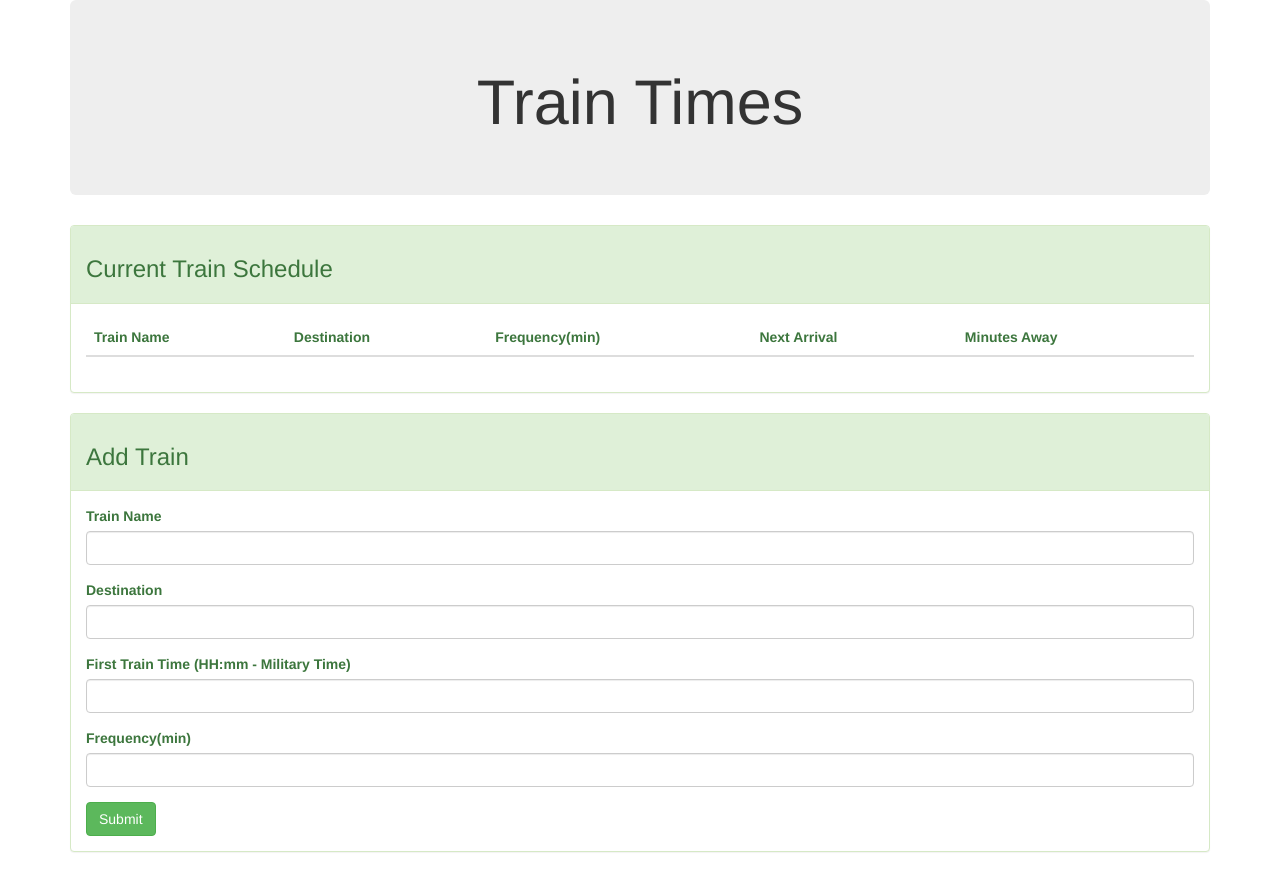
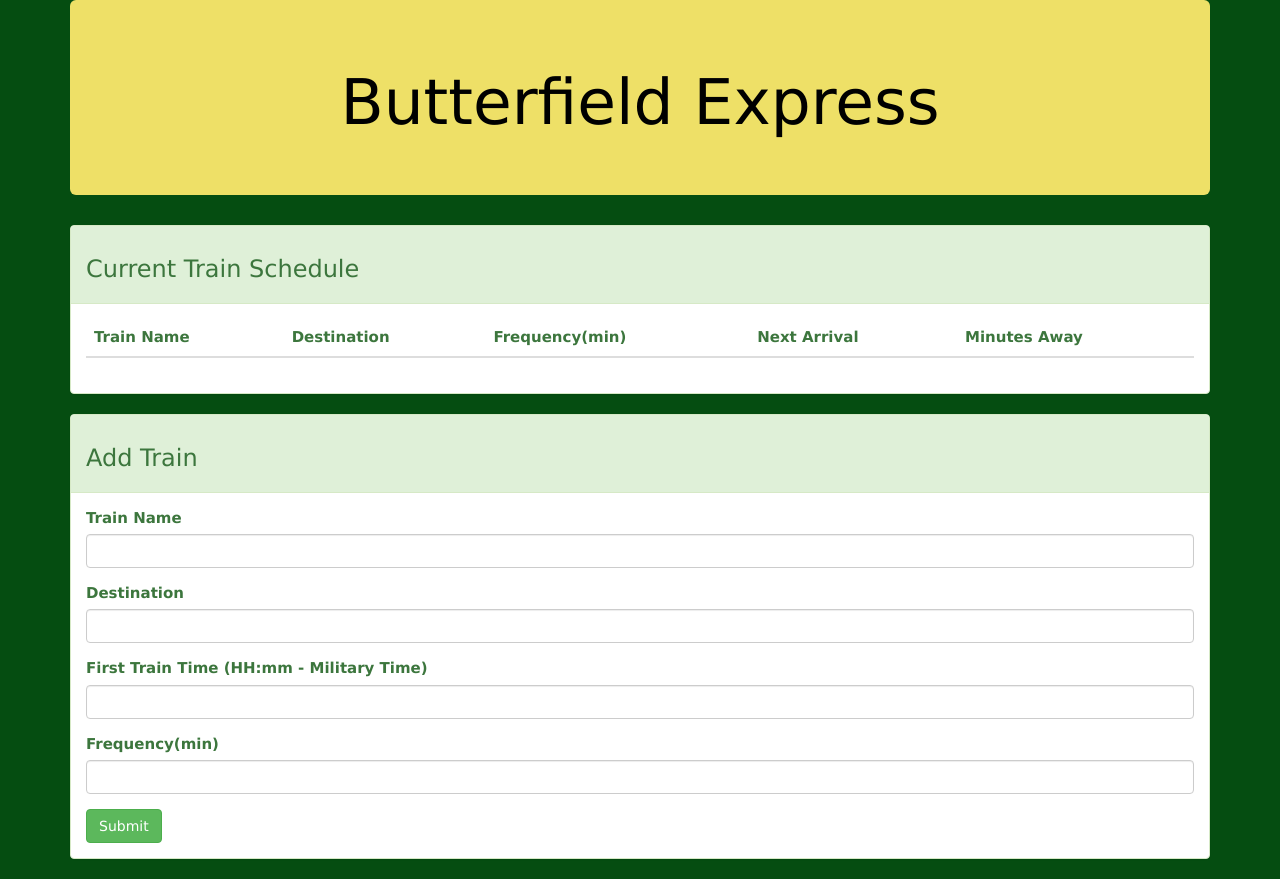
Before and after one commit to nancyeb27/Train-Scheduler, a plain HTML site: page index.html in a window 1280 px wide. Drawn offline with nearby package versions, Linux system fonts and the light colour scheme; no server answers.

Commit message:
updated css

```diff
--- a/assets/css/style.css
+++ b/assets/css/style.css
@@ -0,0 +1,15 @@
+body{
+font-family: 'Lucida Sans', 'Lucida Sans Regular', 'Lucida Grande', 'Lucida Sans Unicode', Geneva, Verdana, sans-serif;
+font-size: 15px;
+background-color: rgb(5, 77, 17);
+color: black
+
+}
+.jumbotron {
+    background-color:rgb(238, 224, 103);
+
+}
+
+.panel-heading {
+    background-color: darkolivegreen;
+}
--- a/assets/javascript/app.js
+++ b/assets/javascript/app.js
@@ -24,9 +24,9 @@ $(document).ready(function () {
 
   //update clocks
 
-  setInterval(function () {
-    $("current-time").text(moment(moment()).format("hh:mm"));
-  }, 1000);
+  // setInterval(function () {
+  //   $(".current-time").text(moment().format("hh:mm"));
+  // }, 1000);
 
 
   $("#add-train").on("click", function () {
@@ -49,8 +49,8 @@ $(document).ready(function () {
     //clear all of the text-boxes
     $("#train-name").val("");
     $("#destination").val("");
-    $("#first-train").val('');
-    $("#frequency").val('');
+    $("#first-train").val("");
+    $("#frequency").val("");
 
   });
 
@@ -68,16 +68,17 @@ $(document).ready(function () {
     var remainder = diffTime % childSnapshot.val().frequency;
     console.log("Remainder: " + remainder);
 
-    // Next train time
-    var nextTrain = moment().add(minAway, "minutes")
-
-    console.log("Next arrival: " +  moment(nextTrain).format("hh:mm"));
-    var formattedTime = moment(nextTrain).format("hh:mm");
-
-
     // Minutes until next train
     var minAway = childSnapshot.val().frequency - remainder;
     console.log("Time till Train:  " + minAway);
+
+
+    // Next train time
+    var nextTrain = moment().add(minAway, "minutes")
+    console.log(nextTrain);
+
+    console.log("Next arrival: " + moment(nextTrain).format("hh:mm"));
+    var formattedTime = moment(nextTrain).format("hh:mm");
 
     console.log(name);
 
--- a/index.html
+++ b/index.html
@@ -18,7 +18,7 @@
 <body>
 	<div class="container">
 		<div class="jumbotron text-center bg-success text-white">
-			<h1>Train Times</h1>
+			<h1>Butterfield Express</h1>
 		</div>
 
 		<!-- "Current Train Schedule" Table -->
@@ -56,6 +56,7 @@
 			</div>
 
 			<div class="panel-body">
+
 				<form>
 					<div class="form-group">
 						<label for="text">Train Name</label>
@@ -76,6 +77,7 @@
 						<label for="text">Frequency(min)</label>
 						<input type="text" class="form-control" id="frequency">
 					</div>
+					 <!-- <h2><span class = "current-time"></span></h2> -->
 
 					<button type="submit" id="add-train" class="btn btn-success" id="addTrain">Submit</button>
 				</form>
```
Lines whose indentation alone changed are shown as unchanged.
